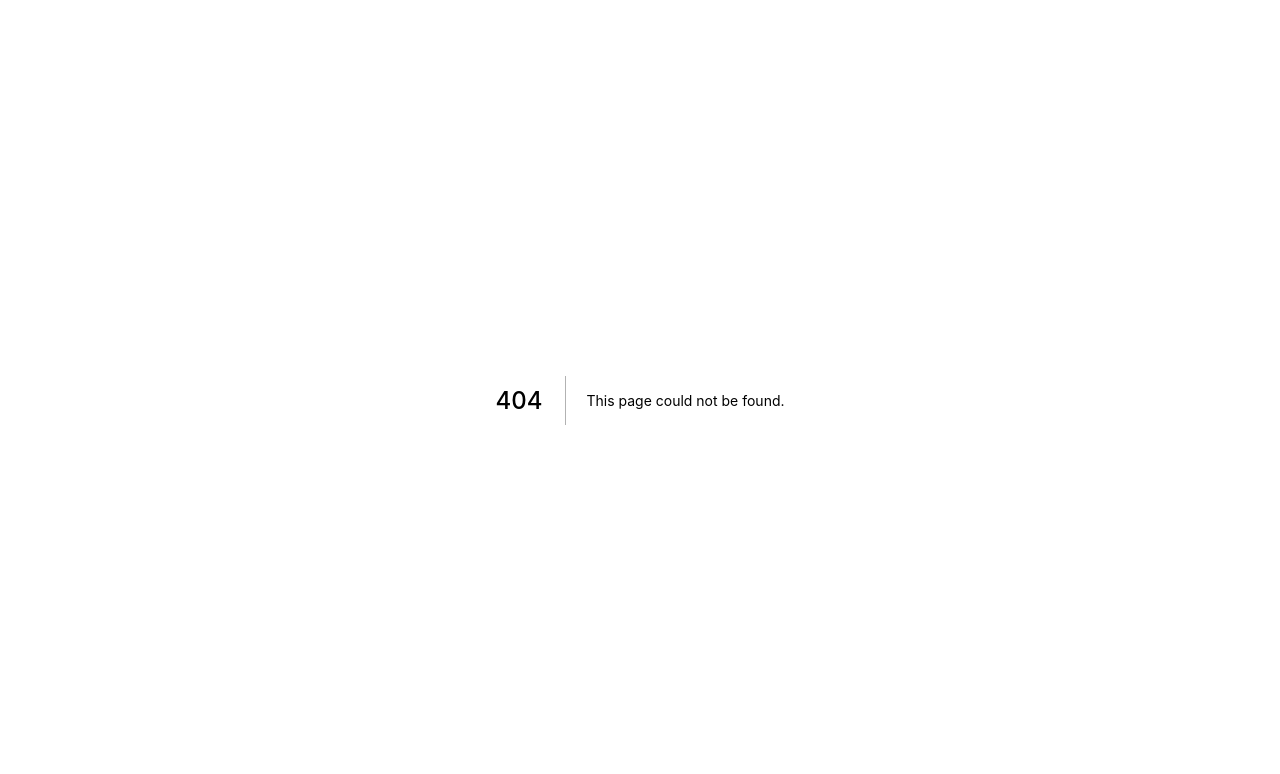
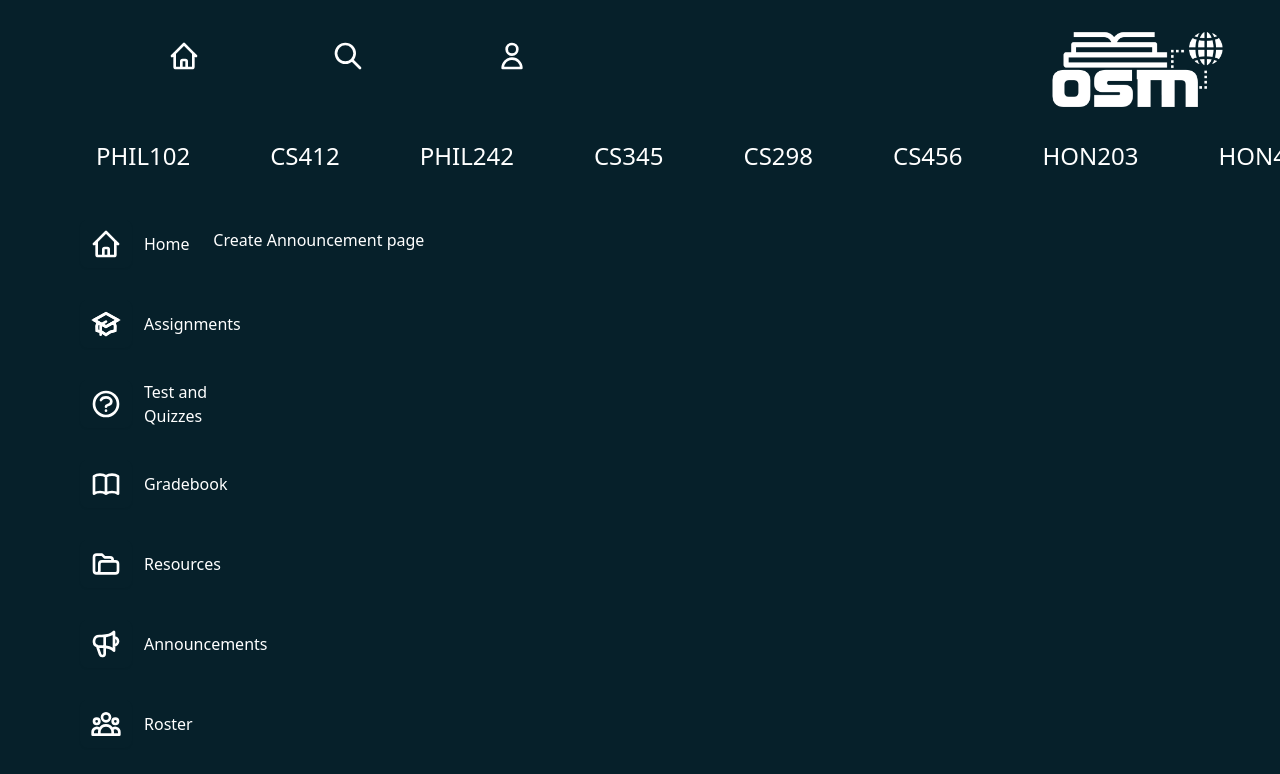
Before and after one commit to sagarsubedi/OSM, a Next.js app in the folder client/: page /announcements/createAnnouncement in a window 1280 px wide. Before the commit this address had no page. Shown: the top 774 px of the page. Built offline with nearby package versions, Linux system fonts and the light colour scheme.

Commit message:
added create[Name] routes

```diff
--- a/client/components/TitleAndCreate/TitleAndCreate.js
+++ b/client/components/TitleAndCreate/TitleAndCreate.js
@@ -1,11 +1,14 @@
 
+import Link from "next/link";
 
-function TitleAndCreate({name, userRole}) {
+function TitleAndCreate({name, userRole, url}) {
     return (
         <div className="grid flex-row gap-4 justify-center pb-6 ">
                 {userRole === "professor" &&
-                    <button className="bg-transparent hover:bg-blue-500 text-green-400 font-semibold
+                    <Link href={url}>
+                        <button className="bg-transparent hover:bg-blue-500 text-green-400 font-semibold
                     hover:text-white py-2 px-4 border border-blue-500 hover:border-transparent rounded tracking-widest">Create</button>
+                    </Link>
                 }
                 <h2 className="text-xl font-semibold tracking-wider text-green-200">{name}</h2>
         </div>
--- /dev/null
+++ b/client/pages/announcements/createAnnouncement.js
@@ -0,0 +1,13 @@
+import Layout from "../../components/Layout/Layout";
+function createAnnouncement() {
+    return (
+        <Layout>
+           <>
+                {/* crete form goes here */}
+                <h1>Create Announcement page</h1>
+           </>
+        </Layout>
+    )
+}
+
+export default createAnnouncement;
--- a/client/pages/announcements/index.js
+++ b/client/pages/announcements/index.js
@@ -6,7 +6,7 @@ import TitleAndCreate from "../../components/TitleAndCreate/TitleAndCreate";
 const index = () => {
     return (
         <Layout>
-            <TitleAndCreate name="Announcements" userRole="professor" />
+            <TitleAndCreate name="Announcements" userRole="professor" url="/announcements/createAnnouncement" />
             <Announcements />
         </Layout>
     )
--- /dev/null
+++ b/client/pages/assignments/createAssignment.js
@@ -0,0 +1,13 @@
+import Layout from "../../components/Layout/Layout";
+function createAssignment() {
+    return (
+        <Layout>
+           <>
+                {/* crete form goes here */}
+                <h1>Create Assignment page</h1>
+           </>
+        </Layout>
+    )
+}
+
+export default createAssignment;
--- a/client/pages/assignments/index.js
+++ b/client/pages/assignments/index.js
@@ -1,5 +1,4 @@
 import Head from "next/head";
-
 import Layout from "../../components/Layout/Layout";
 import Assignments from "../../components/Assignments/Assignments";
 import TitleAndCreate from "../../components/TitleAndCreate/TitleAndCreate";
@@ -7,7 +6,7 @@ import TitleAndCreate from "../../components/TitleAndCreate/TitleAndCreate";
 const AssignmentsPage = () => {
     return (
         <Layout>
-            <TitleAndCreate name="Assignments" userRole="professor" />
+            <TitleAndCreate name="Assignments" userRole="professor" url="/assignments/createAssignment" />
             <Assignments />
         </Layout>
     )
--- /dev/null
+++ b/client/pages/resources/createResource.js
@@ -0,0 +1,13 @@
+import Layout from "../../components/Layout/Layout";
+function createResource() {
+    return (
+        <Layout>
+           <>
+                {/* crete form goes here */}
+                <h1>Create Resource page</h1>
+           </>
+        </Layout>
+    )
+}
+
+export default createResource;
--- a/client/pages/resources/index.js
+++ b/client/pages/resources/index.js
@@ -7,7 +7,7 @@ import TitleAndCreate from "../../components/TitleAndCreate/TitleAndCreate";
 const index = () => {
     return (
         <Layout>
-            <TitleAndCreate name="Resources" userRole="professor" />
+            <TitleAndCreate name="Resources" userRole="professor" url="/resources/createResource"/>
             <Resources />
         </Layout>
     )
--- /dev/null
+++ b/client/pages/testAndQuizzes/createTAndQ.js
@@ -0,0 +1,13 @@
+import Layout from "../../components/Layout/Layout";
+function createTAndQ() {
+    return (
+        <Layout>
+           <>
+                {/* crete form goes here */}
+                <h1>Create Test and Quizzes page</h1>
+           </>
+        </Layout>
+    )
+}
+
+export default createTAndQ;
--- a/client/pages/testAndQuizzes/index.js
+++ b/client/pages/testAndQuizzes/index.js
@@ -8,7 +8,7 @@ import TitleAndCreate from "../../components/TitleAndCreate/TitleAndCreate";
 const index = () => {
     return (
         <Layout>
-            <TitleAndCreate name="Tests And Quizzes" userRole="professor" />
+            <TitleAndCreate name="Tests And Quizzes" userRole="professor" url="/testAndQuizzes/createTAndQ" />
             <TestAndQuizzes />
         </Layout>
     )
```
